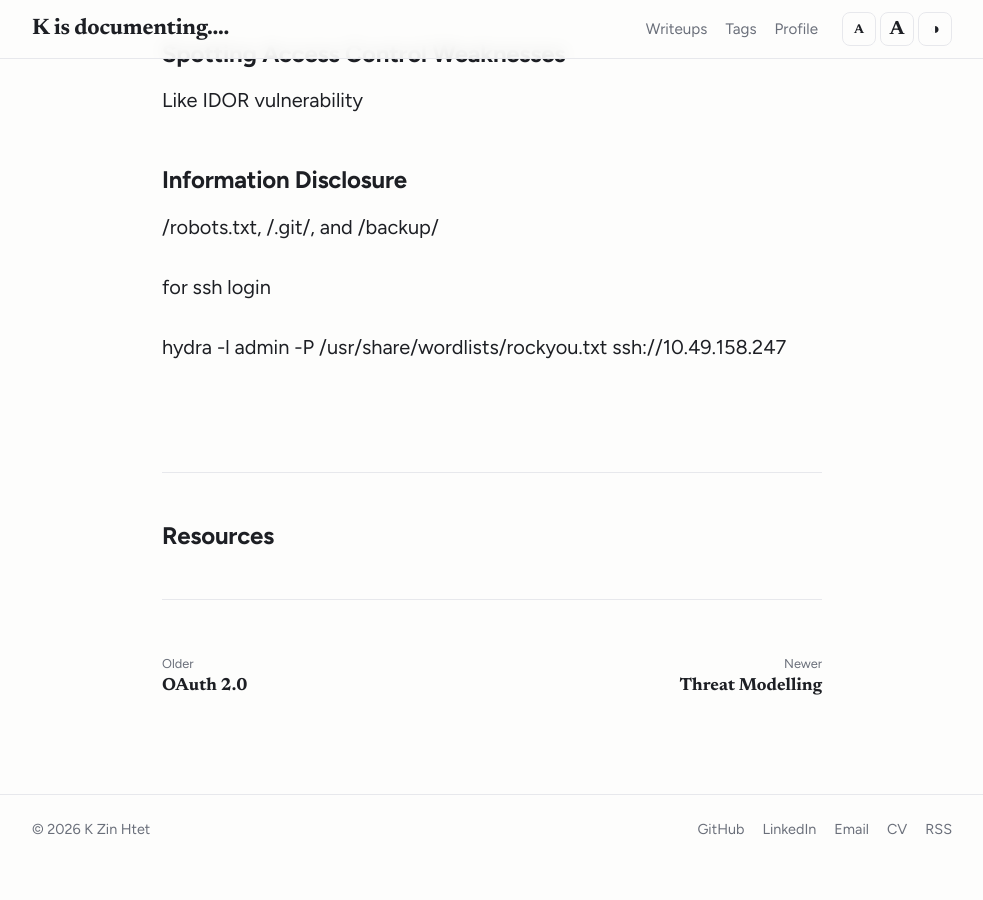
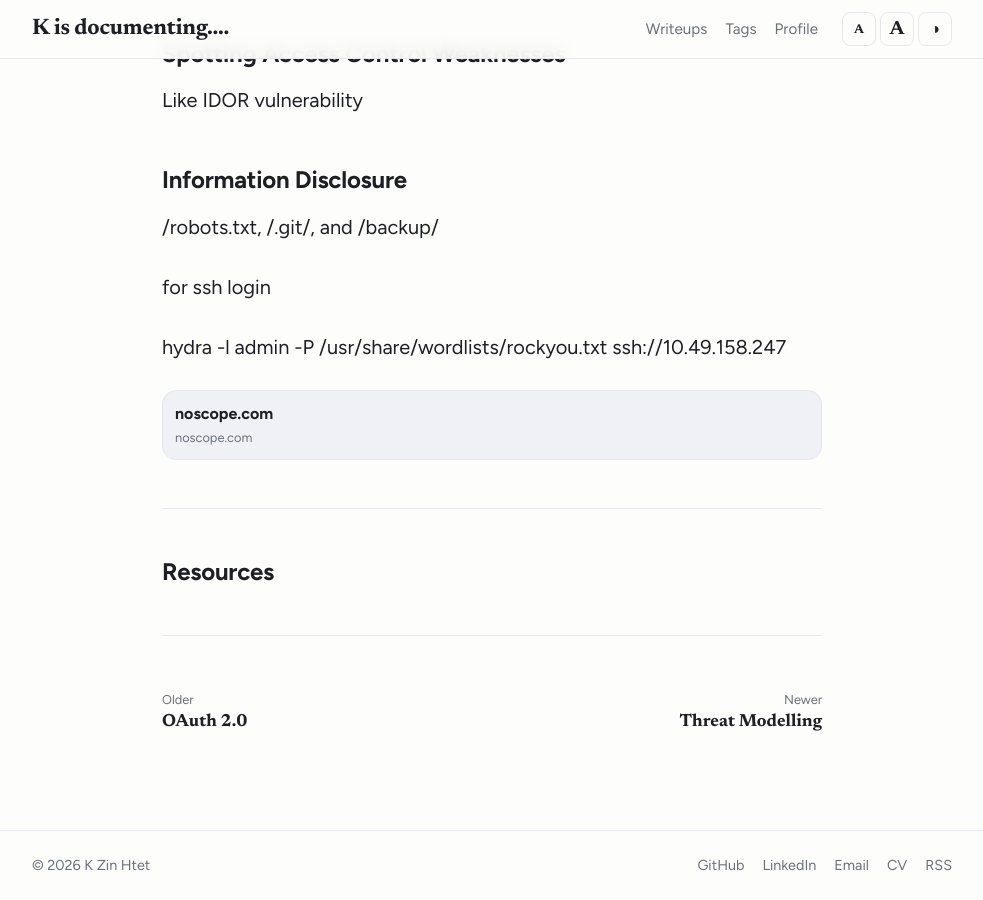
Before and after one commit to cloudskim/cloudskim.github.io, a Jekyll site: the page built from _posts/2026-10-17-my-notes.md, in a window 1280 px wide and 900 px high, scrolled down 1638 px. Shown: the whole window, without its empty margins (148-1131 px from the left). Built offline with Jekyll 4.4.1, drawn with Linux system fonts in a browser that asks for light colours; before the commit the page ends 2502 px from its top, so only the background shows below that.

Commit message:
Update _posts/2026-10-17-my-notes.md (via Pages CMS)

```diff
--- a/_posts/2026-10-17-my-notes.md
+++ b/_posts/2026-10-17-my-notes.md
@@ -10,8 +10,6 @@ As a starter, It is necessary to understand the structure of the application you
 Cloud hosting increased impact risk for Server-Side Request Forgery (SSRF) style attacks.
 
 ### Monolithic application structure
-
-
 
 ---
 
@@ -43,9 +41,9 @@ for ssh login
 
 hydra -l admin -P /usr/share/wordlists/rockyou.txt ssh://10.49.158.247
 
+[https://www.noscope.com/blog/cve-2026-35482-noscope-alf-rce](https://www.noscope.com/blog/cve-2026-35482-noscope-alf-rce)
 
 
-&nbsp;
 
 ---
 
```
